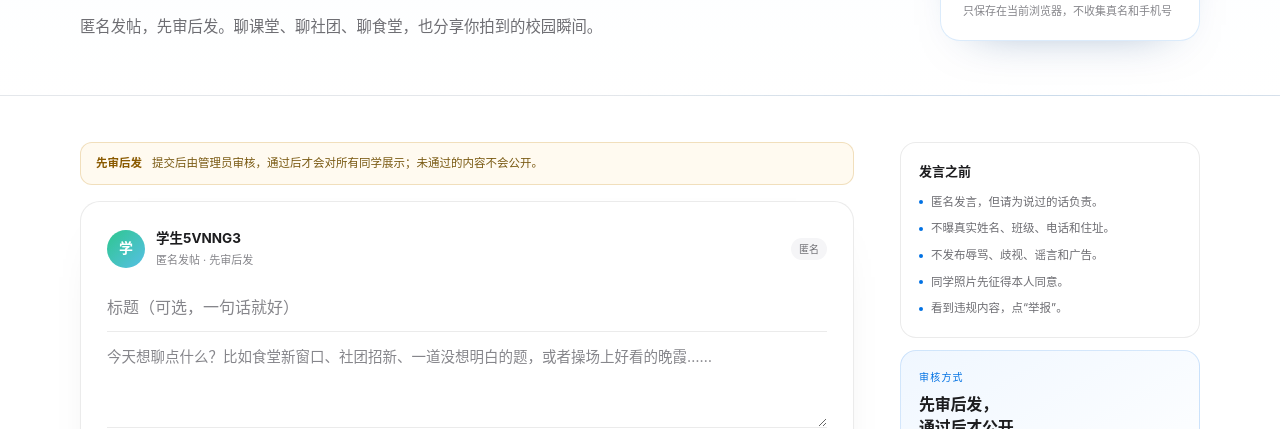
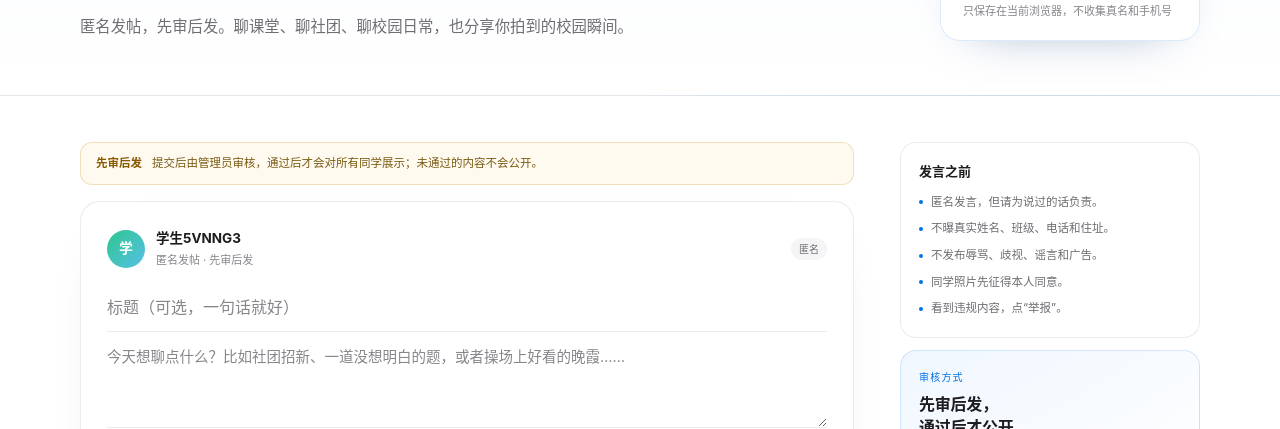
Before and after one commit to nn29-campus/nn29-student, a plain HTML site: page community.html in a window 1280 px wide. Shown: the part 371-800 px from the top of the page. Drawn offline with Linux system fonts and the light colour scheme; no server answers.

Commit message:
copy: 删除食堂相关文案

```diff
--- a/community.html
+++ b/community.html
@@ -75,7 +75,7 @@
     <div class="community-hero__copy">
       <p class="eyebrow">同学讨论区 · COMMUNITY</p>
       <h1 class="h1">把校园里的话，<br>好好说出来。</h1>
-      <p class="community-hero__desc">匿名发帖，先审后发。聊课堂、聊社团、聊食堂，也分享你拍到的校园瞬间。</p>
+      <p class="community-hero__desc">匿名发帖，先审后发。聊课堂、聊社团、聊校园日常，也分享你拍到的校园瞬间。</p>
     </div>
     <div class="community-id-card">
       <span class="community-id-card__label">你的匿名身份</span>
@@ -105,7 +105,7 @@
         </div>
 
         <input class="composer__title" id="post-title" type="text" maxlength="60" placeholder="标题（可选，一句话就好）" autocomplete="off">
-        <textarea class="composer__body" id="post-content" maxlength="800" placeholder="今天想聊点什么？比如食堂新窗口、社团招新、一道没想明白的题，或者操场上好看的晚霞……" required></textarea>
+        <textarea class="composer__body" id="post-content" maxlength="800" placeholder="今天想聊点什么？比如社团招新、一道没想明白的题，或者操场上好看的晚霞……" required></textarea>
         <div class="composer__previews" id="image-previews" aria-live="polite"></div>
 
         <div class="composer__row">
```
